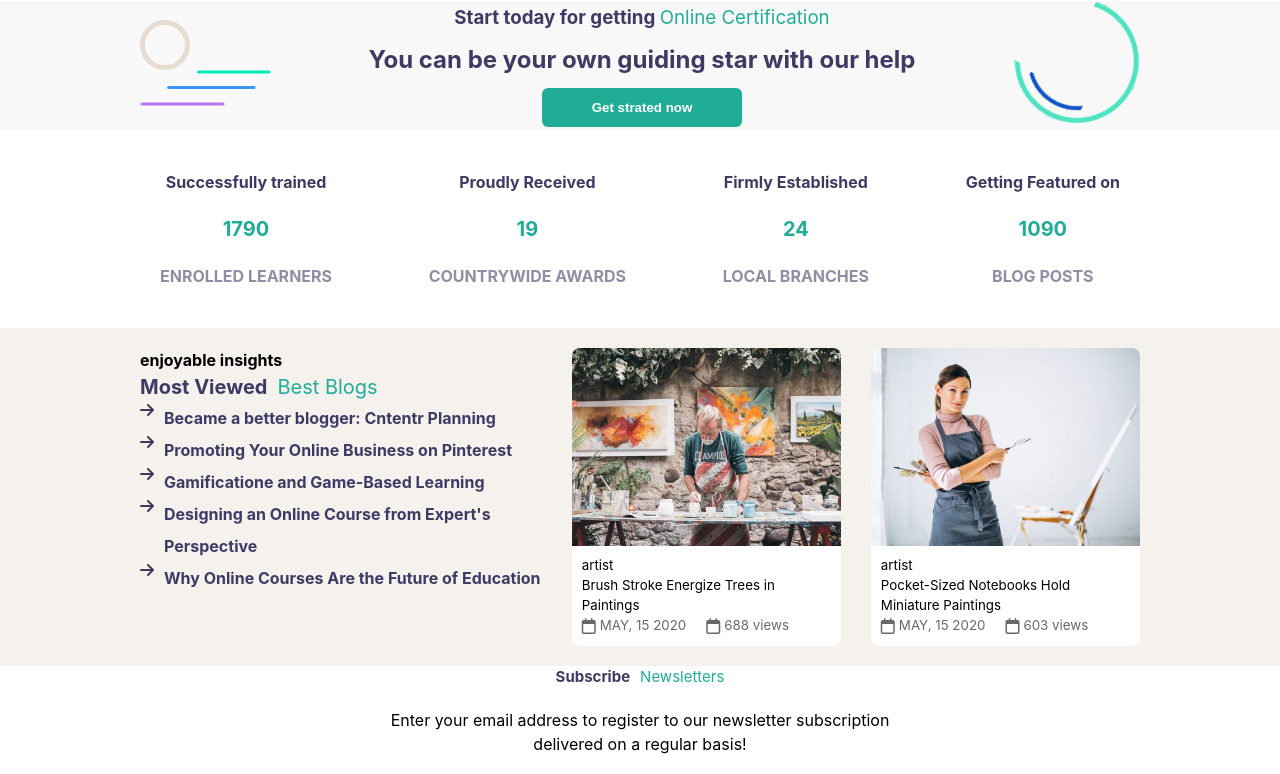
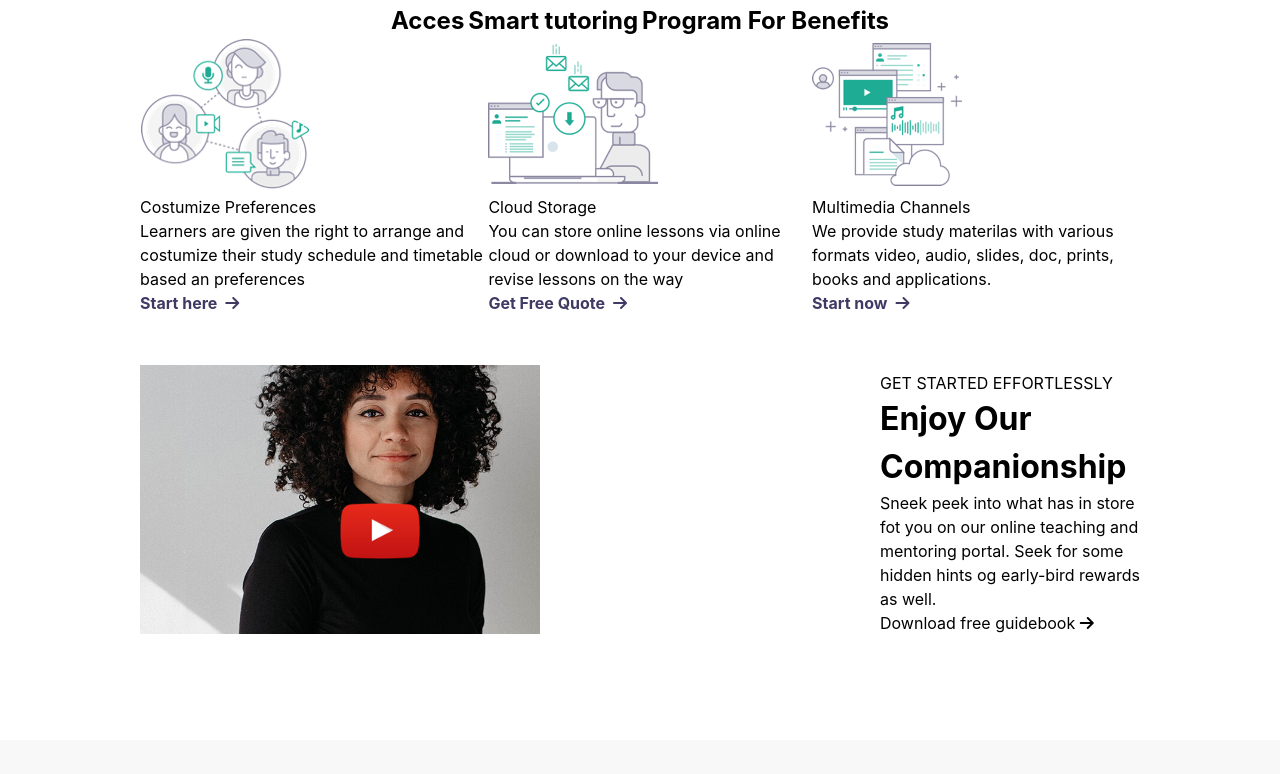
Before and after one commit to GianMarcoPimentel/proj-html-vuejs, a Vue app: page / in a window 1280 px wide. Shown: the part 1610-2384 px from the top of the page. Built offline with nearby package versions, Linux system fonts and the light colour scheme.

Commit message:
Aggiornamento AppTutoring

```diff
--- a/src/components/AppBlog.vue
+++ b/src/components/AppBlog.vue
@@ -70,7 +70,7 @@ export default {
 <style lang="scss" scoped>
 .appblog{
     background-color: #F5F1ED;
-    padding: 20px;
+
 }
 .container{
     display: flex;
--- a/src/components/AppNav.vue
+++ b/src/components/AppNav.vue
@@ -59,13 +59,10 @@ export default {
 
 */
 nav{
-    height: 60px;
-
     display: flex;
     justify-content: space-between;
     align-items: center;
 
-    padding: 10px 0px;
     color: #696969;
 
     .logo{
--- a/src/components/AppStatistics.vue
+++ b/src/components/AppStatistics.vue
@@ -51,7 +51,7 @@ export default {
     width: 100%;
     display: flex;
     justify-content: space-between;
-    padding: 40px 20px;
+    padding: 0px 20px;
 
     .block{
         display: flex;
--- a/src/components/AppTutoring.vue
+++ b/src/components/AppTutoring.vue
@@ -32,13 +32,17 @@ export default{
 
 <template>
     <div class="container">
+
         <h3> maxcoach available courses</h3>
+
         <div class="title-tutoring">
             <h2>Acces</h2>
             <h2>Smart tutoring </h2>
             <h2>Program For Benefits</h2>
         </div>
+
         <div class="tutoring">
+
             <div
             v-for="program in programs"
             class="cards">
@@ -52,10 +56,31 @@ export default{
                 <div class="hookup">
                     {{ program.hookup }} <i class="fa-solid fa-arrow-right"></i>
                 </div>
+            </div>
 
         </div>
 
+        <div class="container">
+            <div class="videotutorial">
+
+                <div class="video">
+                    <img class="video-image" src="/public/images/home-2-popup-video-poster.jpg" alt="">
+                    <img class="video-icon" src="/public/images/icon-youtube-play.png" alt="">
                 </div>
+                <div class="text">
+                    <div class="companionship">
+                        <span>GET STARTED EFFORTLESSLY</span>
+                        <h1>Enjoy Our <span>Companionship</span></h1>
+                        <span>Sneek peek into what has in store fot you on our online teaching and mentoring portal. Seek for some hidden hints og early-bird rewards as well.</span>
+                    </div>
+                    <div class="download">
+                        Download free guidebook <i class="fa-solid fa-arrow-right"></i>
+                    </div>
+                </div>
+
+            </div>
+        </div>
+
     </div>
 </template>
 
@@ -82,4 +107,27 @@ h3{
         font-weight: bold;
     }
 }
+.videotutorial{
+    display: flex;
+    justify-content: space-between;
+    align-items: center;
+    .video{
+        width: 400px;
+        height: 100%;
+        position: relative;
+
+        .video-image{
+            width: 100%;
+        }
+        .video-icon{
+            width: 80px;
+            position:absolute;
+            top:50%;
+            left: 50%;
+        }
+    }
+    .text{
+        width: 260px;
+    }
+}
 </style>
--- a/src/style.scss
+++ b/src/style.scss
@@ -25,5 +25,6 @@
   max-width: 1000px;
   margin-right: auto;
   margin-left: auto;
+  padding: 50px 0px;
 
 }
```
Lines whose indentation alone changed are shown as unchanged.
